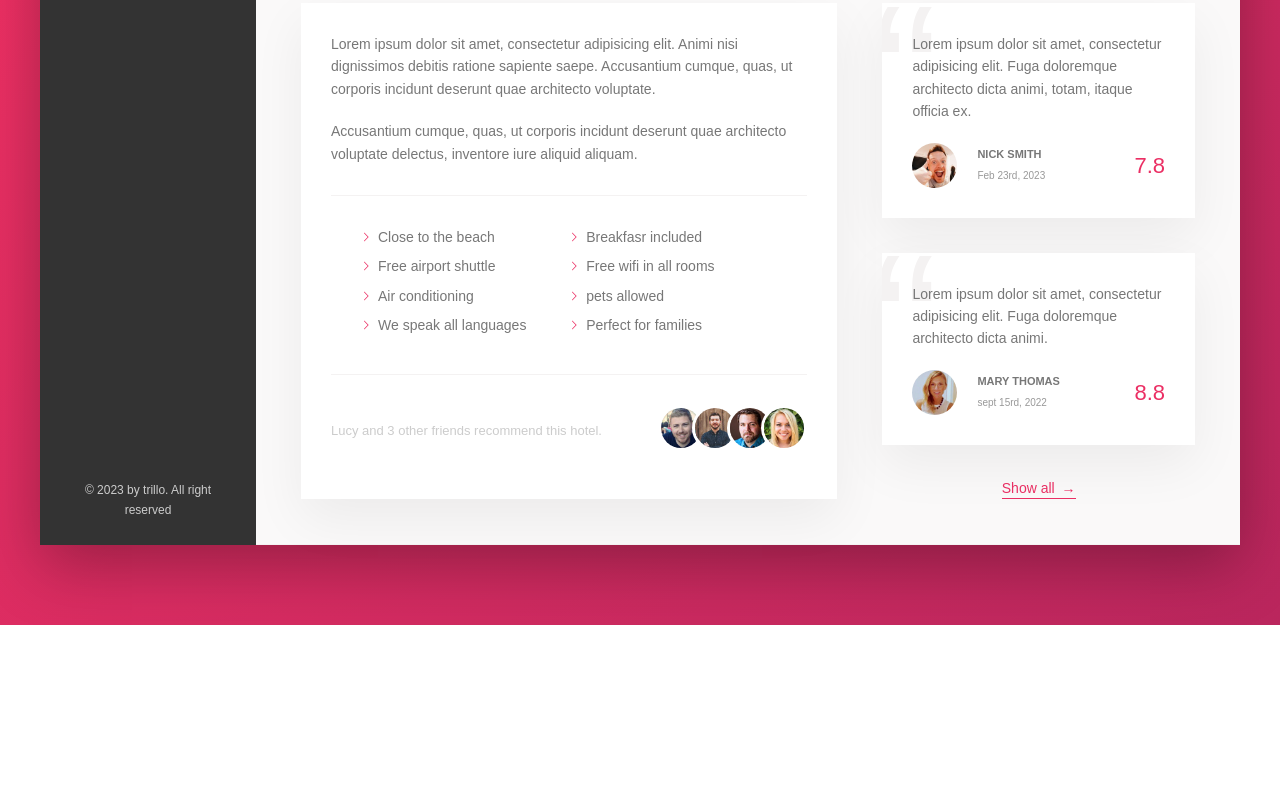
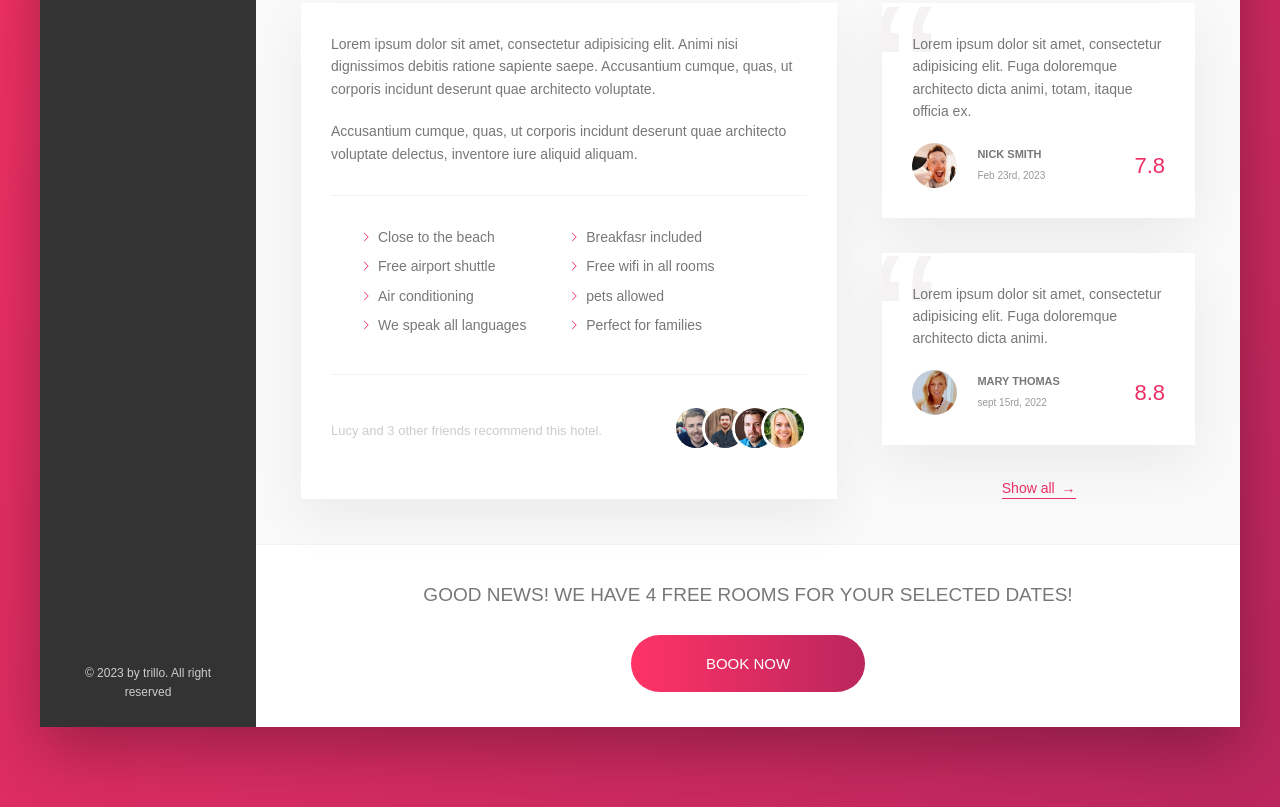
Before and after one commit to Mahmoud-D/Trillo, a website built with Vite: page index.html in a window 1280 px wide. Shown: the part 649-1456 px from the top of the page. Before the commit the page ends 1274 px from the top, so only its background shows below. Built offline with nearby package versions, Linux system fonts and the light colour scheme.

Commit message:
Adding CTA section

```diff
--- a/index.html
+++ b/index.html
@@ -232,6 +232,15 @@
               </button>
             </div>
           </div>
+          <div class="cta">
+            <h2 class="cta__book-now">
+              Good news! We have 4 free rooms for your selected dates!
+            </h2>
+            <button class="btn">
+              <span class="btn__visible">Book now</span>
+              <span class="btn__invisible">Only 4 rooms left</span>
+            </button>
+          </div>
         </main>
       </div>
     </div>
--- a/sass/_components.scss
+++ b/sass/_components.scss
@@ -348,7 +348,7 @@
     border: 3px solid #fff;
   }
   &__photo:not(:last-child) {
-    margin-right: -1.5rem;
+    margin-right: -2rem;
   }
 }
 
@@ -407,3 +407,75 @@
     z-index: 1;
   }
 }
+
+//////////////////////////////////////////////////
+//  CALL TO ACTION
+
+.cta {
+  padding: 3.5rem 0;
+  text-align: center;
+
+  &__book-now {
+    font-size: 1.9rem;
+    font-weight: 300;
+    text-transform: uppercase;
+    margin-bottom: 2.5rem;
+  }
+}
+
+//////////////////////////////////////////////////
+//  CALL TO ACTION
+
+.btn {
+  font-size: 1.5rem;
+  font-weight: 300;
+  text-transform: uppercase;
+  border-radius: 100px;
+  border: none;
+  background-image: linear-gradient(
+    to right,
+    var(--color-Primary-light),
+    var(--color-Primary-dark)
+  );
+  color: #fff;
+  position: relative;
+  overflow: hidden;
+  cursor: pointer;
+
+  & > * {
+    display: inline-block;
+    height: 100%;
+    width: 100%;
+    transition: all 0.2s;
+  }
+
+  &__visible {
+    padding: 2rem 7.5rem;
+  }
+
+  &__invisible {
+    position: absolute;
+    padding: 2rem 0;
+    left: 0;
+    top: -100%;
+  }
+  &:hover {
+    background-image: linear-gradient(
+      to left,
+      var(--color-Primary-light),
+      var(--color-Primary-dark)
+    );
+  }
+
+  &:hover &__visible {
+    transform: translateY(100%);
+  }
+  &:hover &__invisible {
+    top: 0;
+    // text-align: center;
+  }
+  &:focus {
+    outline: none;
+    animation: pulsate 1s infinite;
+  }
+}
```
